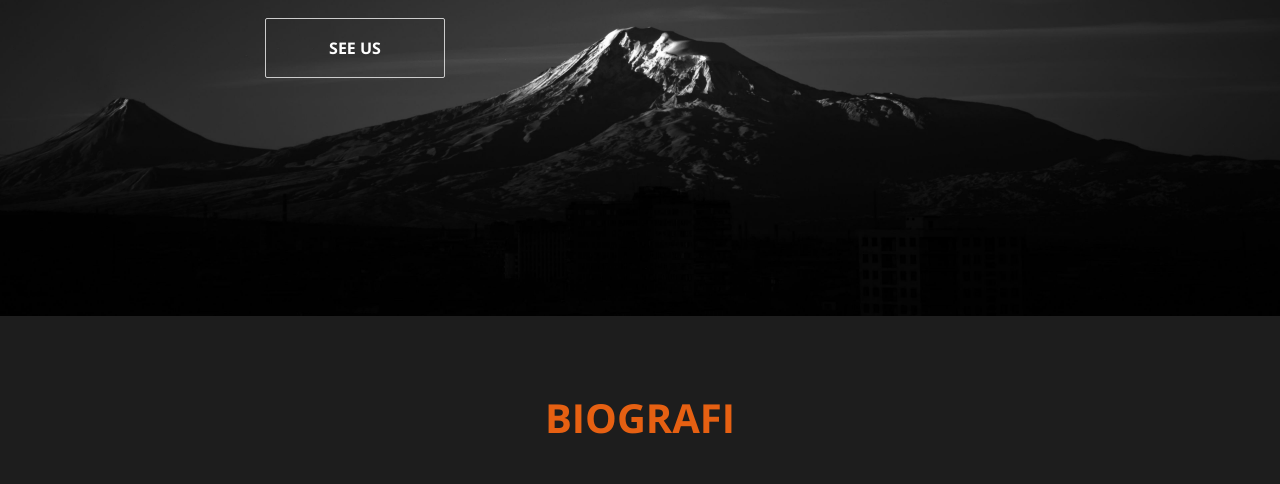
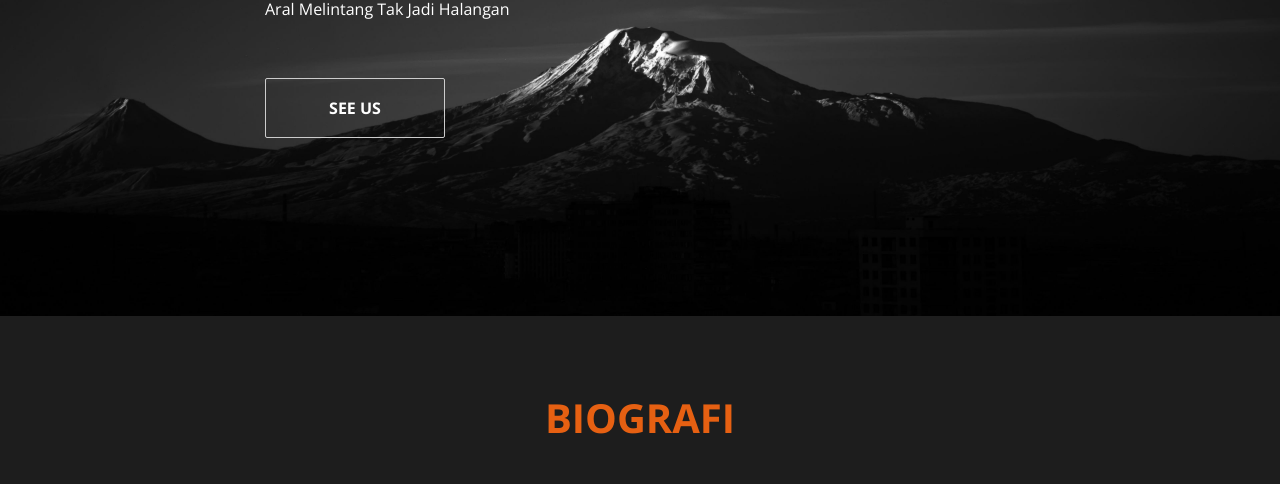
Before and after one commit to girigahana/girigahana.github.io, a plain HTML site: page index.html in a window 1280 px wide. Shown: the part 462-946 px from the top of the page. Drawn offline with nearby package versions, Linux system fonts and the light colour scheme.

Commit message:
add sub-element

```diff
--- a/index.html
+++ b/index.html
@@ -96,9 +96,10 @@
     			<div class="row">
     				<div class="col-md-offset-2 col-md-8">
     					<h1 class="wow fadeIn" data-wow-offset="50" data-wow-delay="0.9s">Mahasiswa Pecinta Alam<br><span>GIRIGAHANA</span></h1>
-    					<!-- <div class="element">
+    					<div class="element">
 								<div class="sub-element">Mahasiswa Pecinta Alam GIRIGAHANA UPNVJ</div>
-							</div> -->
+								<div class="sub-element">Aral Melintang Tak Jadi Halangan</div>
+							</div>
     					<a data-scroll href="#about" class="btn btn-default wow fadeInUp" data-wow-offset="50" data-wow-delay="0.6s">SEE US</a>
     				</div>
     			</div>
```
